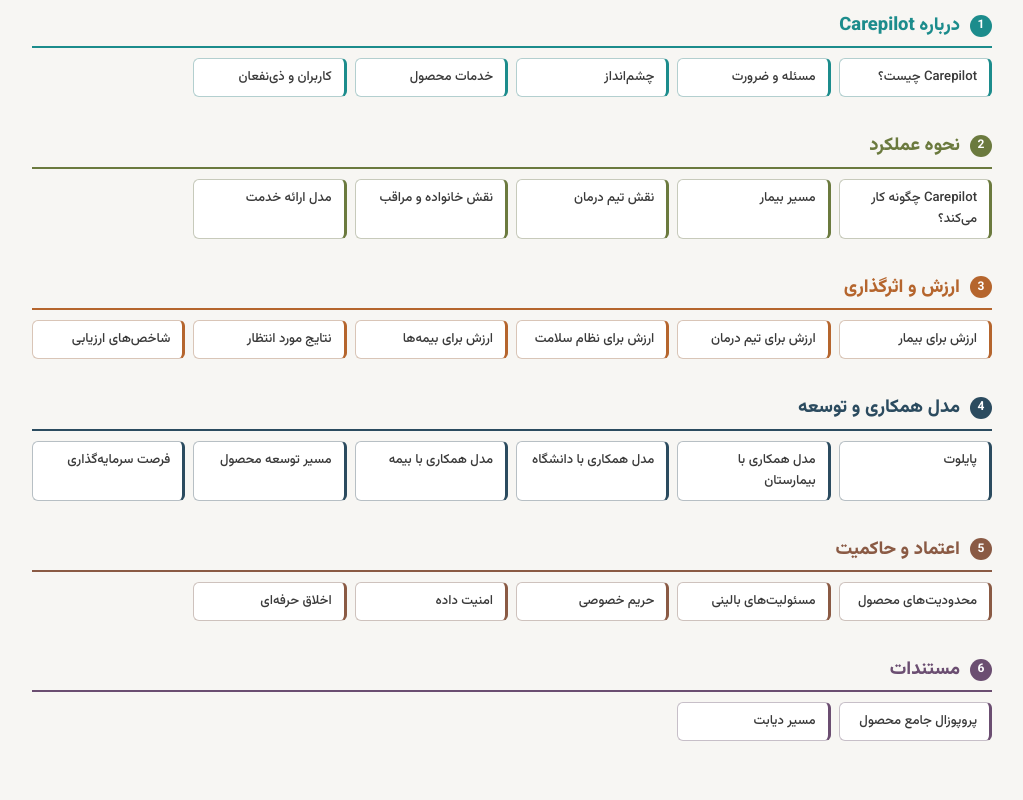
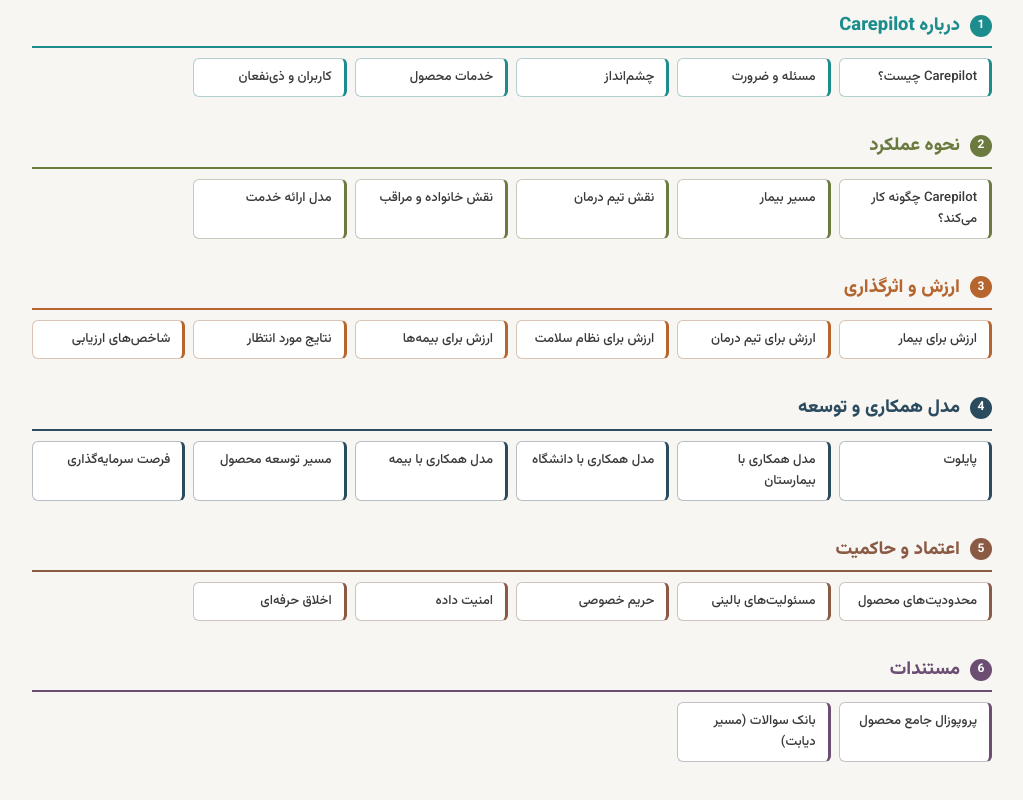
Before and after one commit to MamadTheGreat/Carepilot-main-sit, a plain HTML site: page index.html in a window 1280 px wide. Shown: the part 593-1393 px from the top of the page, without its empty margins (128-1151 px from the left). Drawn offline with Linux system fonts and the light colour scheme.

Commit message:
Update index.html

```diff
--- a/index.html
+++ b/index.html
@@ -212,7 +212,7 @@
     </div>
     <div class="subtopics">
       <a href="6-1-proposal.html" class="subtopic">پروپوزال جامع محصول</a>
-      <a href="6-2-diabets.html" class="subtopic">مسیر دیابت</a>
+      <a href="6-2-diabets.html" class="subtopic">بانک سوالات (مسیر دیابت)</a>
     </div>
   </div>
 
```
